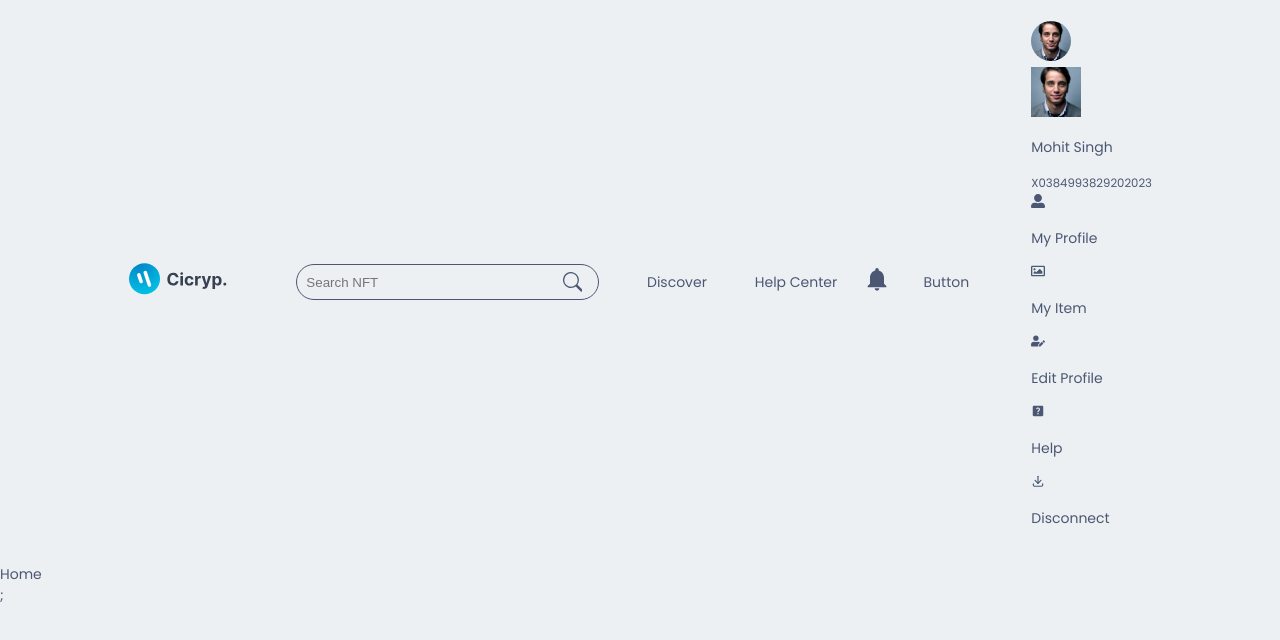
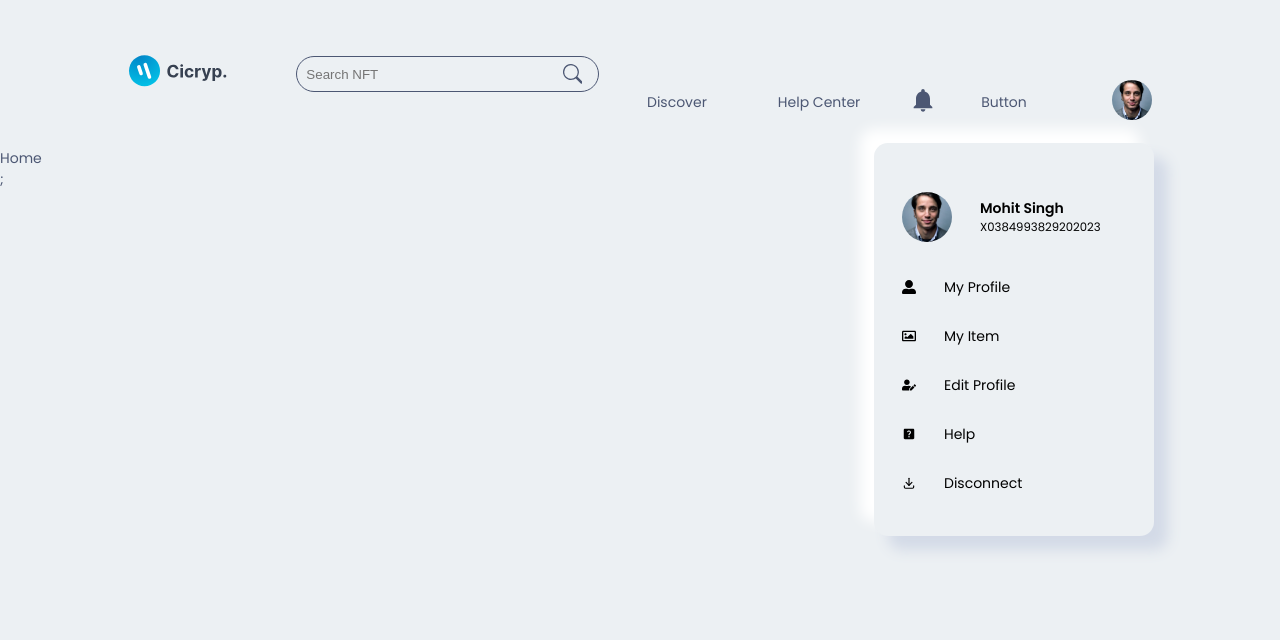
Before and after one commit to vineetnagar/NFT-marketplace, a Next.js app in the folder nft-marketplace/: page / in a window 1280 px wide. Both pictures are taken after a click on the picture 1131 px from the left and 99 px from the top of the page. Shown: the top 640 px of the page. Built offline with nearby package versions, Linux system fonts and the light colour scheme.

Commit message:
created the css for profile component

```diff
--- a/nft-marketplace/components/NavBar/Profile/Profile.module.css
+++ b/nft-marketplace/components/NavBar/Profile/Profile.module.css
@@ -0,0 +1,46 @@
+.profile {
+  position: absolute;
+  padding: 2rem 0.5rem;
+  box-shadow: var(--box-shadow);
+  font-size: 1rem;
+  width: 20rem;
+  border-radius: 1rem;
+  left: -17rem;
+  top: 4.5rem;
+  z-index: 22222222222;
+  background-color: var(--main-bg-color);
+  color: black;
+}
+
+.profile_account {
+  display: flex;
+  align-items: flex-start;
+  gap: 2rem;
+  padding: 1.5rem;
+}
+
+.profile_account_img {
+  border-radius: 50%;
+}
+
+.profile_account_info {
+  line-height: 0.3;
+}
+
+.profile_account_info p {
+  font-weight: 600;
+}
+
+.profile_menu_one_item {
+  display: flex;
+  align-items: center;
+  gap: 2rem;
+  padding: 0rem 1.5rem;
+  transition: all 0.3s ease-in;
+}
+
+.profile_menu_one_item:hover {
+  background-color: var(--icons-color);
+  color: var(--shadow-dark-color);
+  border-radius: 0.3rem;
+}
```
